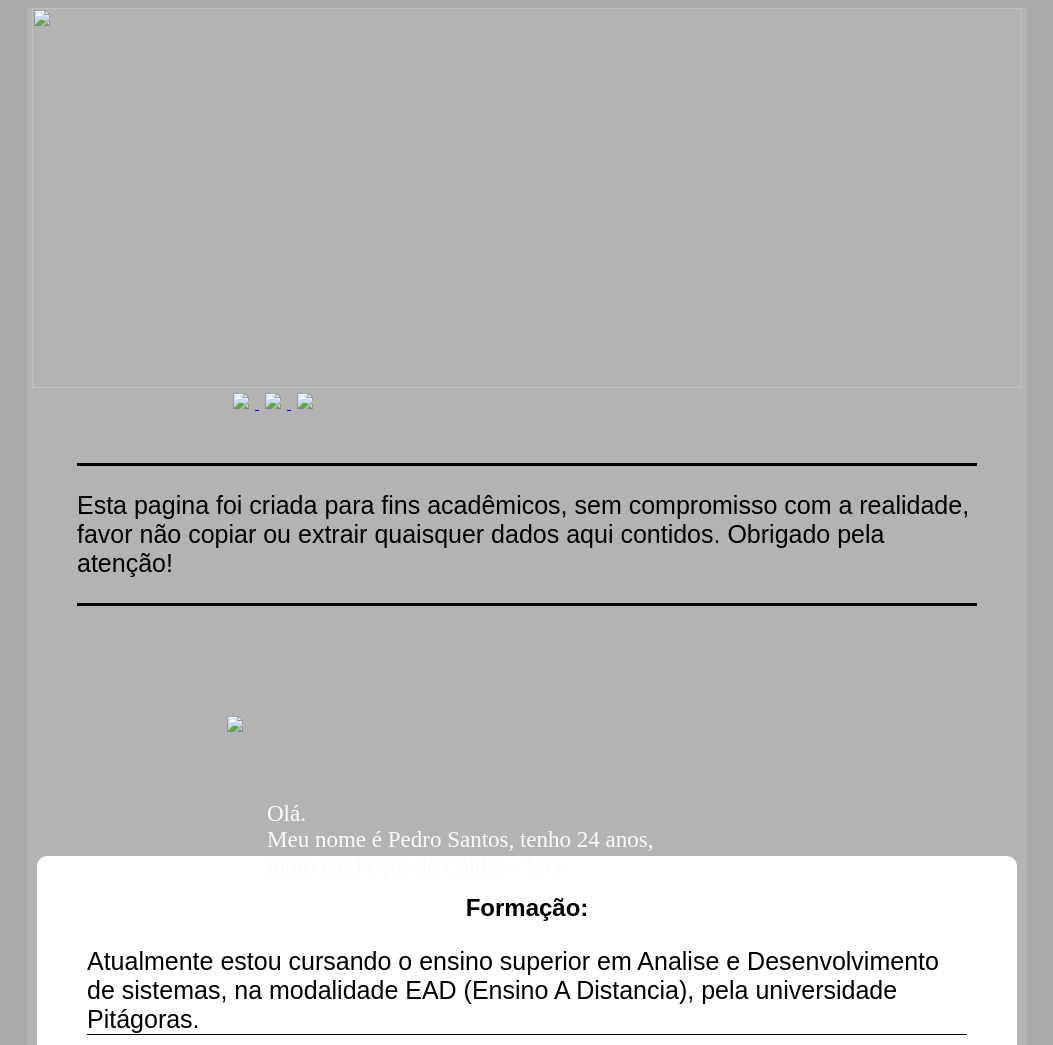
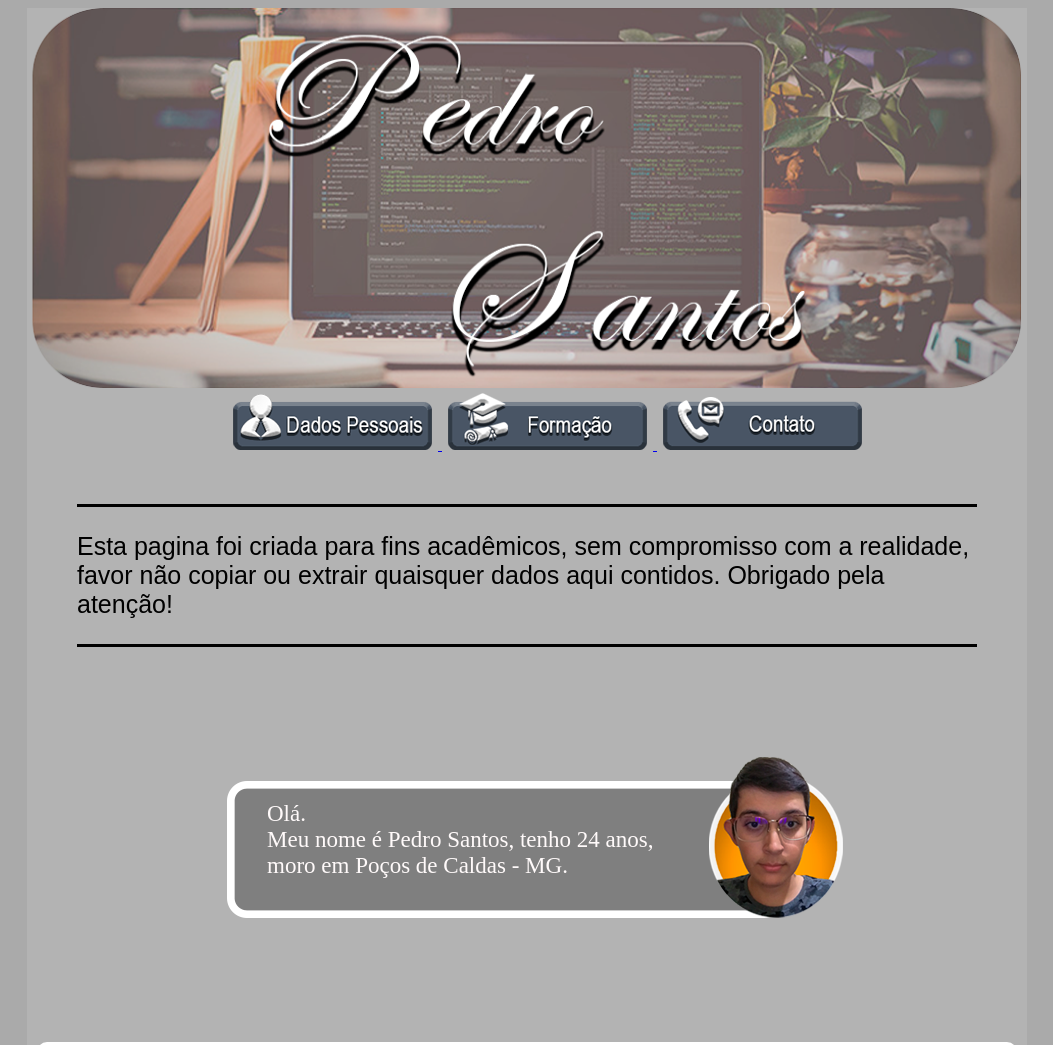
Before and after one commit to PeedroES/pedroes, a plain HTML site: page index.html in a window 1280 px wide. Shown: the top 1045 px of the page, without its empty margins (113-1166 px from the left). Drawn offline with Linux system fonts and the light colour scheme.

Commit message:
Update index.html

```diff
--- a/index.html
+++ b/index.html
@@ -10,16 +10,16 @@
 
     <div class="container">
 
-            <img src="img/capa.png" id="capa">
+            <img src="capa.png" id="capa">
         <div class="menu">
             <a href="#if">
-            <button type="button" class="bt1"><img src="img/Dados_pessoais.png"></button>
+            <button type="button" class="bt1"><img src="Dados_pessoais.png"></button>
             </a>
             <a href="#box">
-            <button type="button" class="bt2"><img src="img/Formação.png"></button>
+            <button type="button" class="bt2"><img src="Formação.png"></button>
             </a>
             <a href="#ctt">
-            <button type="button" class="bt3"><img src="img/contatos.png"></button>
+            <button type="button" class="bt3"><img src="contatos.png"></button>
             </a>
         </div>
         <div class="txt1">
@@ -30,7 +30,7 @@
             </p>
         </div>
         <div id="if">
-            <img src="img/01.png" id="ft01">
+            <img src="01.png" id="ft01">
         </div>
         <div>
             <p id="inf">
@@ -60,7 +60,7 @@
             </p>
         </div>
         <div id="ctt">
-            <img src="img/contato.png"id="contato">
+            <img src="contato.png"id="contato">
         </div>
 
     </div>
```
